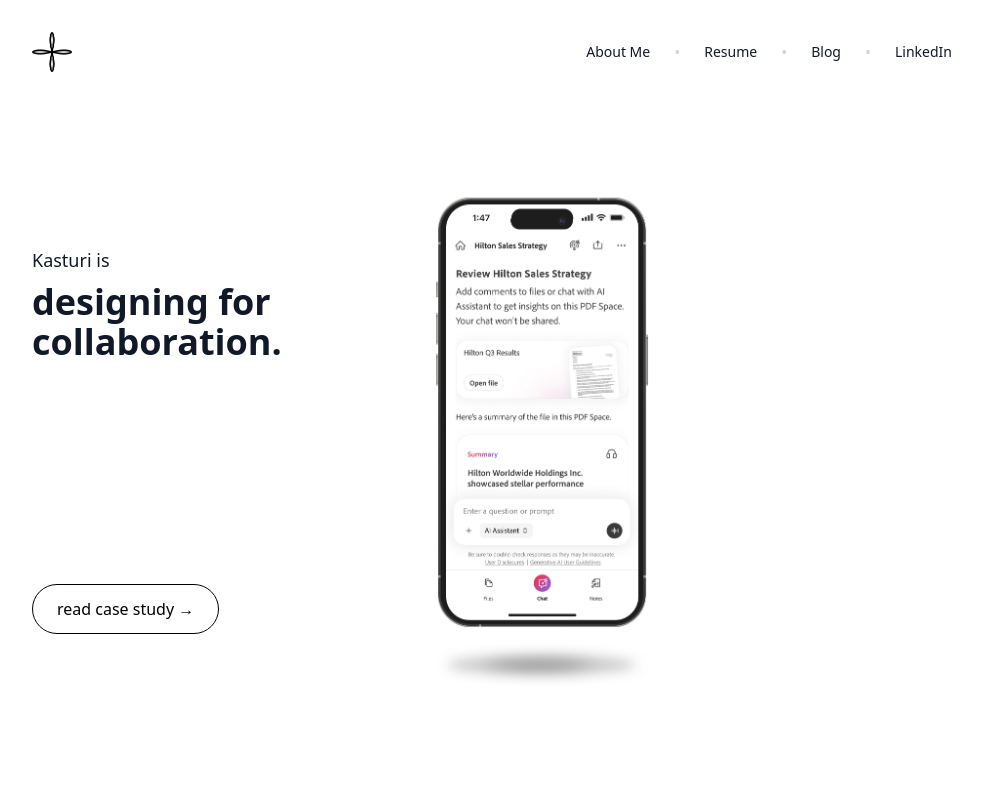
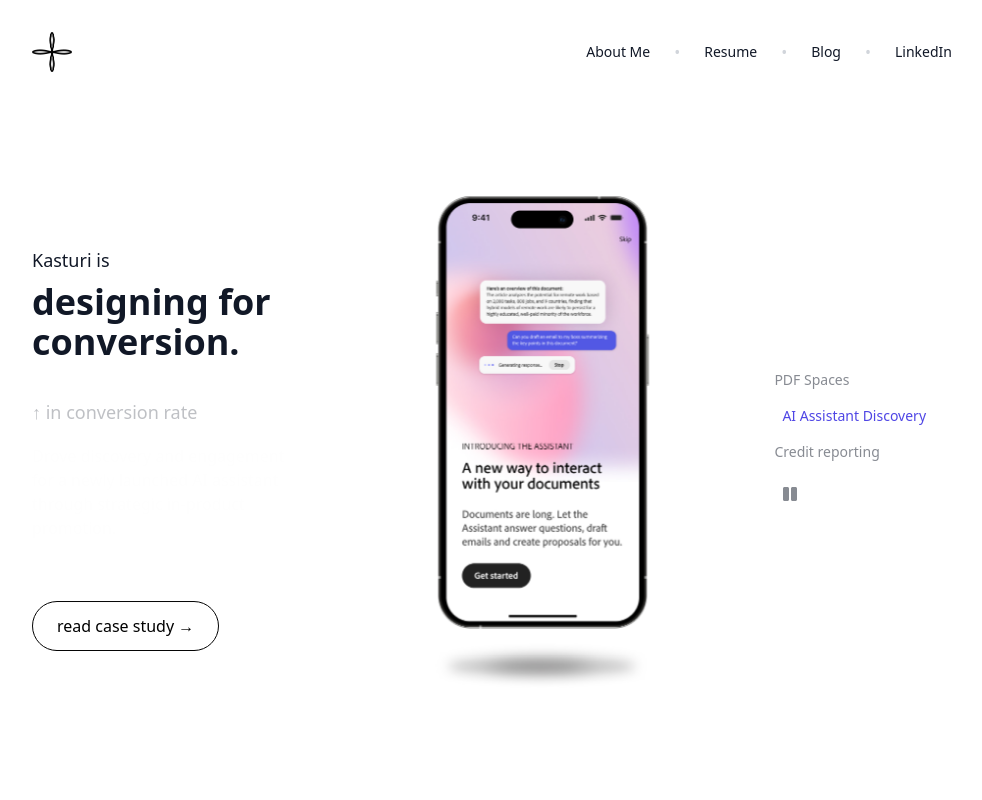
Before and after one commit to kasturikhanke/kasturikhanke.github.io, a React (Vite) app: page / in a window 1280 px wide. Shown: the top 800 px of the page, without its empty margins (144-1126 px from the left). Built offline with nearby package versions, Linux system fonts and the light colour scheme.

Commit message:
Fix hero case study transition animations

```diff
--- a/src/App.jsx
+++ b/src/App.jsx
@@ -17,29 +17,37 @@ import { FaPause, FaPlay } from 'react-icons/fa';
 import About from './About'; // Add this import at the top with other imports
 import { motion } from 'framer-motion'; // Add this import at the top
 
+const DEFAULT_HERO_TEXT = "collaboration.";
+
+const IMAGE_MAP = {
+  "PDF Spaces": "Spaces.jpg",
+  "AI Assistant Discovery": "Splash.jpg",
+  "Credit reporting": "sezzle-up.jpg"
+};
+
+const HERO_TEXT_MAP = {
+  "PDF Spaces": "collaboration.",
+  "AI Assistant Discovery": "conversion.",
+  "Credit reporting": "trust."
+};
+
 const App = () => {
   // Check if coming from case study page
   const urlParams = new URLSearchParams(window.location.search);
   const fromCaseStudy = urlParams.get('fromCaseStudy') === 'true';
 
   const [activePage, setActivePage] = useState('home');
-  const [currentImage, setCurrentImage] = useState("Landing Page.jpg");
-  const [selectedImage, setSelectedImage] = useState("Landing page");
+  const [currentImage, setCurrentImage] = useState("Spaces.jpg");
+  const [selectedImage, setSelectedImage] = useState("PDF Spaces");
   const sectionsRef = useRef({});
   const [isScrolled, setIsScrolled] = useState(false);
-  const [displayText, setDisplayText] = useState(fromCaseStudy ? "collaboration." : "");
+  const [displayText, setDisplayText] = useState(DEFAULT_HERO_TEXT);
   const [isTyping, setIsTyping] = useState(false);
+  const [isHeroTransitioning, setIsHeroTransitioning] = useState(false);
   const [isPaused, setIsPaused] = useState(false);
-  const [isInitialLoad, setIsInitialLoad] = useState(!fromCaseStudy);
-  const [isContentLoaded, setIsContentLoaded] = useState(fromCaseStudy);
-  const [showNav, setShowNav] = useState(fromCaseStudy);
+  const [isContentLoaded, setIsContentLoaded] = useState(true);
+  const [showNav, setShowNav] = useState(true);
   const [sfTime, setSfTime] = useState('');
-
-  const imageMap = {
-    "PDF Spaces": "Spaces.jpg",
-    "AI Assistant Discovery": "Splash.jpg",
-    "Credit reporting": "sezzle-up.jpg"
-  };
 
   // Update San Francisco time
   useEffect(() => {
@@ -123,60 +131,19 @@ const App = () => {
     return () => window.removeEventListener('scroll', scrollHandler);
   }, []);
 
-  // Modify this useEffect to handle the initial animation and nav timing
+  // Keep return visits from case studies on the default hero without replaying intro animation.
   useEffect(() => {
-    // If coming from case study, skip all animations and show content immediately
     if (fromCaseStudy) {
       setCurrentImage("Spaces.jpg");
       setSelectedImage("PDF Spaces");
-      // Show CTA button immediately
-      setTimeout(() => {
-        const ctaButton = document.querySelector('.animate-fade-in-3');
-        if (ctaButton) {
-          ctaButton.style.opacity = '1';
-        }
-      }, 100);
-      // Remove query parameter from URL without reload
+      setDisplayText(DEFAULT_HERO_TEXT);
+      setIsTyping(false);
+      setIsHeroTransitioning(false);
+      setIsContentLoaded(true);
+      setShowNav(true);
       window.history.replaceState({}, '', '/');
-      return;
     }
-
-    if (isInitialLoad) {
-      setIsInitialLoad(false);
-
-      setTimeout(() => {
-        setShowNav(true);
-        typeWriter("what's next.", 80)
-          .then(() => {
-            return new Promise(resolve => setTimeout(resolve, 800));
-          })
-          .then(() => {
-            return eraseText("what's next.", 50);
-          })
-          .then(() => {
-            setTimeout(() => {
-              typeWriter("collaboration.", 80)
-                .then(() => {
-                  // Show image, title and description first
-                  setTimeout(() => {
-                    setIsContentLoaded(true);
-                    setCurrentImage("Spaces.jpg");
-                    setSelectedImage("PDF Spaces");
-
-                    // Add a delay before showing the CTA button
-                    setTimeout(() => {
-                      const ctaButton = document.querySelector('.animate-fade-in-3');
-                      if (ctaButton) {
-                        ctaButton.style.opacity = '1';
-                      }
-                    }, 800); // Delay after content loads
-                  }, 160);
-                });
-            }, 400);
-          });
-      }, 1200);
-    }
-  }, [fromCaseStudy, isInitialLoad]);
+  }, [fromCaseStudy]);
 
   // Update the typeWriter function to return a Promise
   const typeWriter = async (text, delay = 50) => {
@@ -190,7 +157,7 @@ const App = () => {
         i++;
         if (i >= text.length) {
           clearInterval(interval);
-          // Don't set isTyping to false - keep cursor blinking
+          setIsTyping(false);
           resolve();
         }
       }, delay);
@@ -217,55 +184,46 @@ const App = () => {
     if (isPaused) return;
 
     const interval = setInterval(async () => {
-      const imageKeys = Object.keys(imageMap);
+      const imageKeys = Object.keys(IMAGE_MAP);
       const currentIndex = imageKeys.indexOf(selectedImage);
       const nextIndex = (currentIndex + 1) % imageKeys.length;
       const nextImage = imageKeys[nextIndex];
 
-      // Text mapping for the words
-      const textMap = {
-        "PDF Spaces": "collaboration.",
-        "AI Assistant Discovery": "conversion.",
-        "Credit reporting": "trust."
-      };
-
       // First erase the current text
-      await eraseText(textMap[selectedImage]);
+      setIsHeroTransitioning(true);
+      await eraseText(HERO_TEXT_MAP[selectedImage]);
 
       // Update image after erasing text
       setSelectedImage(nextImage);
-      setCurrentImage(imageMap[nextImage]);
+      setCurrentImage(IMAGE_MAP[nextImage]);
 
       // Short pause before typing new text
       await new Promise(resolve => setTimeout(resolve, 200));
 
       // Type the new text
-      await typeWriter(textMap[nextImage]);
+      await typeWriter(HERO_TEXT_MAP[nextImage]);
+      setIsHeroTransitioning(false);
     }, 4000);
 
     return () => clearInterval(interval);
-  }, [selectedImage, imageMap, isPaused]);
+  }, [selectedImage, isPaused]);
 
   // Update the click handler in the right section to include erase effect
   const handleImageClick = async (text) => {
-    const textMap = {
-      "PDF Spaces": "collaboration.",
-      "AI Assistant Discovery": "conversion.",
-      "Credit reporting": "trust."
-    };
-
     // Erase current text first
-    await eraseText(textMap[selectedImage]);
+    setIsHeroTransitioning(true);
+    await eraseText(HERO_TEXT_MAP[selectedImage]);
 
     // Update image
     setSelectedImage(text);
-    setCurrentImage(imageMap[text]);
+    setCurrentImage(IMAGE_MAP[text]);
 
     // Short pause before typing new text
     await new Promise(resolve => setTimeout(resolve, 200));
 
     // Type new text
-    await typeWriter(textMap[text]);
+    await typeWriter(HERO_TEXT_MAP[text]);
+    setIsHeroTransitioning(false);
   };
 
   const handleNavClick = (page) => {
@@ -353,6 +311,8 @@ const App = () => {
     }
   ];
 
+  const isHeroSettled = !isHeroTransitioning && displayText === HERO_TEXT_MAP[selectedImage];
+
   return (
     <Router>
       <Routes>
@@ -435,9 +395,9 @@ const App = () => {
                     </div>
 
                     {/* Dynamic content container - add overflow handling */}
-                    <div className="min-h-0 md:h-[240px] mt-3 md:mt-4 flex flex-col justify-start md:justify-between overflow-visible md:overflow-hidden items-center md:items-start">
+                    <div className="min-h-0 md:h-[240px] mt-3 md:mt-4 flex flex-col justify-start md:justify-between overflow-visible items-center md:items-start">
                       <div className="text-base sm:text-lg md:text-xl lg:text-2xl font-medium text-gray-900 min-h-0 md:min-h-[100px] md:h-[120px] text-center md:text-left max-w-[22rem] md:max-w-none">
-                        {selectedImage === "PDF Spaces" && (
+                        {isHeroSettled && selectedImage === "PDF Spaces" && (
                           <div>
                             <span className="font-sans font-light opacity-0 animate-fade-in-stat whitespace-nowrap text-sm sm:text-base md:text-lg">Shared document understanding</span>
                             <p className="text-sm sm:text-base font-normal mt-2 opacity-0 animate-fade-in-description">
@@ -445,7 +405,7 @@ const App = () => {
                             </p>
                           </div>
                         )}
-                        {selectedImage === "AI Assistant Discovery" && (
+                        {isHeroSettled && selectedImage === "AI Assistant Discovery" && (
                           <div>
                             <span className="font-sans font-light opacity-0 animate-fade-in-stat whitespace-nowrap text-sm sm:text-base md:text-lg">↑ in conversion rate</span>
                             <p className="text-sm sm:text-base font-normal mt-2 opacity-0 animate-fade-in-description">
@@ -453,7 +413,7 @@ const App = () => {
                             </p>
                           </div>
                         )}
-                        {selectedImage === "Credit reporting" && (
+                        {isHeroSettled && selectedImage === "Credit reporting" && (
                           <div>
                             <span className="font-sans font-light opacity-0 animate-fade-in-stat whitespace-nowrap text-sm sm:text-base md:text-lg">70% ↑ in conversion rate</span>
                             <p className="text-sm sm:text-base font-normal mt-2 opacity-0 animate-fade-in-description">
@@ -478,7 +438,7 @@ const App = () => {
                             className="inline-block"
                           >
                             <button className={`px-4 sm:px-6 py-2 sm:py-3 rounded-full border border-black text-black flex items-center gap-2 text-sm sm:text-base hover:bg-black hover:text-white transition-colors duration-300 ${
-                              !isTyping ? 'animate-fade-in-3' : ''
+                              isHeroSettled ? 'opacity-0 animate-fade-in-3' : 'opacity-0'
                             }`}>
                               read case study →
                             </button>
@@ -531,7 +491,7 @@ const App = () => {
                     transition={{ duration: 0.8, delay: 0.6 }}
                     className="hidden md:flex flex-col justify-center space-y-4 w-[20%] z-10"
                   >
-                    {Object.keys(imageMap).map((text) => (
+                    {Object.keys(IMAGE_MAP).map((text) => (
                       <div
                         key={text}
                         className={`text-sm whitespace-nowrap font-medium cursor-pointer transition-all duration-500 ease-in-out ${
@@ -566,7 +526,7 @@ const App = () => {
                     className="md:hidden w-full mt-2 pb-6 z-10"
                   >
                     <div className="flex flex-wrap gap-2 justify-center max-w-[22rem] mx-auto">
-                      {Object.keys(imageMap).map((text) => (
+                      {Object.keys(IMAGE_MAP).map((text) => (
                         <button
                           key={text}
                           className={`px-3 py-1.5 rounded-full text-xs font-medium transition-all duration-300 ${
--- a/tailwind.config.js
+++ b/tailwind.config.js
@@ -12,15 +12,15 @@ export default {
       animation: {
         'spin-three-times': 'spin 0.6s ease-in 1',
         float: 'float 3s ease-in-out infinite',
-        'fade-in-1': 'fadeIn 0.8s ease-out forwards',
-        'fade-in-2': 'fadeIn 0.8s ease-out 0.3s forwards',
-        'fade-in-3': 'fadeIn 0.8s ease-out 0.6s forwards',
-        'fade-in-stat': 'fadeIn 0.5s ease-in forwards 0.5s',
-        'fade-in-description': 'fadeIn 0.5s ease-in forwards 1s',
-        'fade-in-up': 'fadeInUp 0.8s ease-out forwards',
-        'fade-in-up-delay-1': 'fadeInUp 0.8s ease-out 0.2s forwards',
-        'fade-in-up-delay-2': 'fadeInUp 0.8s ease-out 0.4s forwards',
-        'fade-in-up-delay-3': 'fadeInUp 0.8s ease-out 0.6s forwards',
+        'fade-in-1': 'fadeIn 0.35s ease-out forwards',
+        'fade-in-2': 'fadeIn 0.35s ease-out 0.12s forwards',
+        'fade-in-3': 'ctaRiseIn 0.7s cubic-bezier(0.16, 1, 0.3, 1) 0.06s forwards',
+        'fade-in-stat': 'fadeIn 0.25s ease-in forwards 0.12s',
+        'fade-in-description': 'fadeIn 0.25s ease-in forwards 0.22s',
+        'fade-in-up': 'fadeInUp 0.4s ease-out forwards',
+        'fade-in-up-delay-1': 'fadeInUp 0.4s ease-out 0.1s forwards',
+        'fade-in-up-delay-2': 'fadeInUp 0.4s ease-out 0.2s forwards',
+        'fade-in-up-delay-3': 'fadeInUp 0.4s ease-out 0.3s forwards',
         'slot-machine': 'slot-machine 0.3s ease-out forwards',
         'typewriter': 'typing 3.5s steps(40, end)',
       },
@@ -35,6 +35,11 @@ export default {
         },
         fadeIn: {
           '0%': { opacity: '0', transform: 'translateY(10px)' },
+          '100%': { opacity: '1', transform: 'translateY(0)' }
+        },
+        ctaRiseIn: {
+          '0%': { opacity: '0', transform: 'translateY(96px)' },
+          '24%': { opacity: '1' },
           '100%': { opacity: '1', transform: 'translateY(0)' }
         },
         fadeInUp: {
```
Also changed, not shown: src/Preloader.jsx (+7 -5 lines), 19 other files (tests, documents, lock files or other folders).
